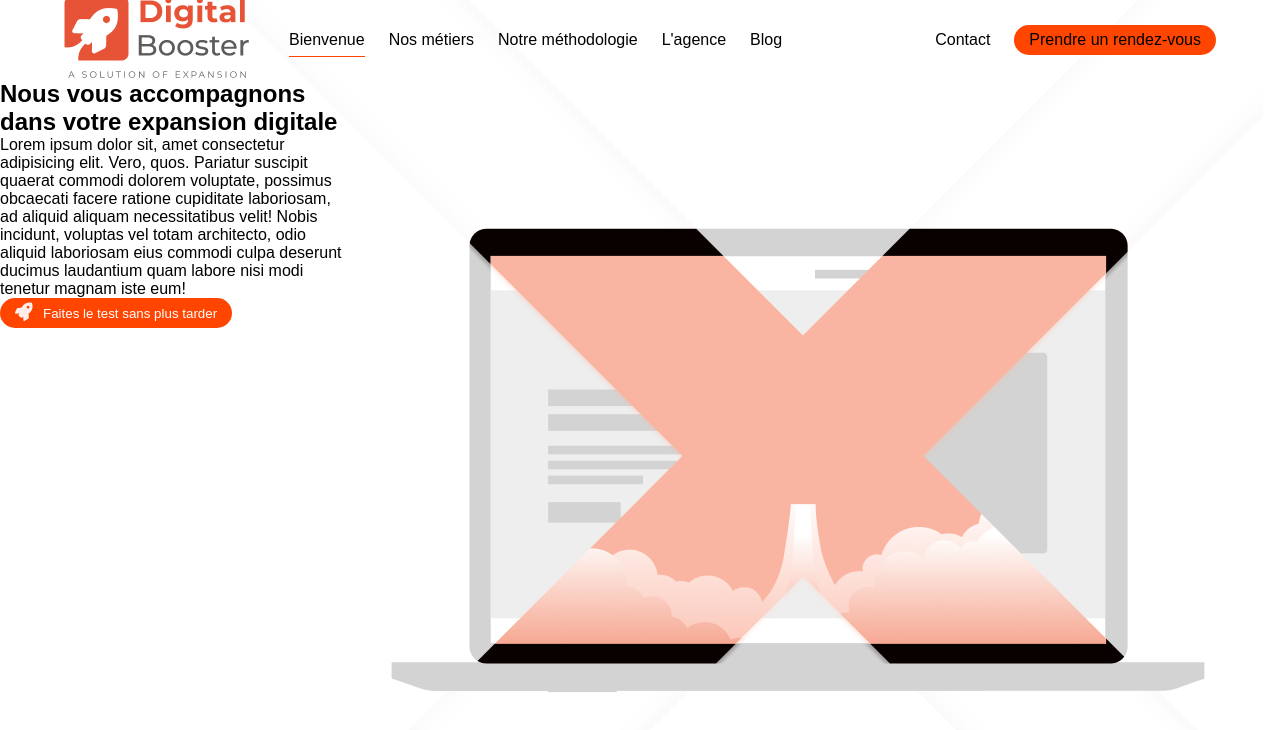
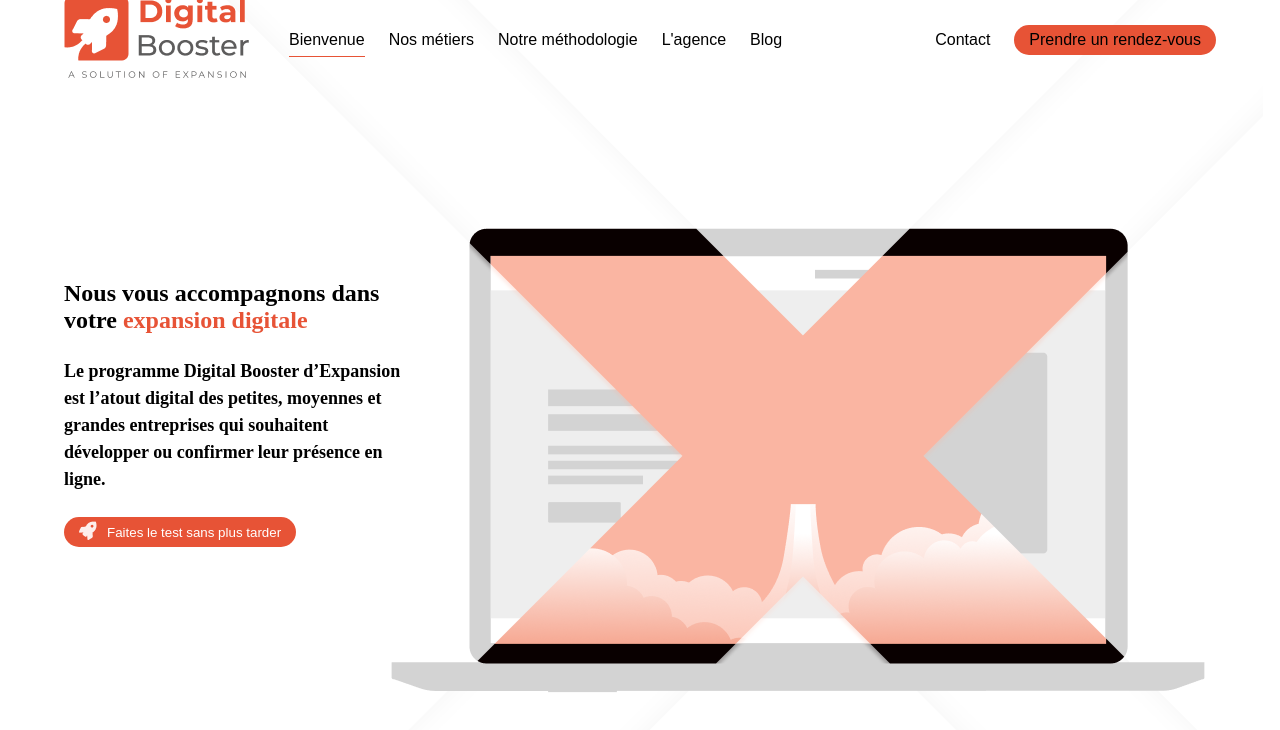
Before and after one commit to jean-christophe-cartiaux/expansion, a React (Vite) app in the folder expension/: page / in a window 1280 px wide. Shown: the top 730 px of the page. Built offline with nearby package versions, Linux system fonts and the light colour scheme.

Commit message:
nav bar fini + descriptif

```diff
--- a/expension/src/component/header/header.css
+++ b/expension/src/component/header/header.css
@@ -5,6 +5,8 @@ nav{
     justify-content: space-between;
     width: 90%;
     z-index: 10;
+    margin-top: 16px;
+    margin-bottom: 16px;
     ul{
         display: flex;
         flex-direction: row;
@@ -14,11 +16,11 @@ nav{
             margin-right: 24px;
             a{
                 padding: 8px 0;
+                border-bottom: 0px solid #e75336;
                 transition: border 10ms ease-out;
             }
             a:hover{
-                border-bottom: 1px solid orangered;
-
+                border-bottom: 1px solid #e75336;
             }
 
         }
@@ -37,7 +39,14 @@ nav{
     }
 }
 .active{
-    border-bottom: 1px solid orangered;
+    border-bottom: 1px solid #e75336;
 
 
 }
+.menu-two {
+    li:last-child{
+        a:hover {
+            border-bottom: 0;
+        }
+    }
+}
--- a/expension/src/component/header/header.jsx
+++ b/expension/src/component/header/header.jsx
@@ -25,7 +25,7 @@ const Header = () => {
                     </li>
                 </ul>
             </div>
-            <ul>
+            <ul className="menu-two">
                 <li>
                     <a href="#">Contact</a>
                 </li>
--- a/expension/src/component/hero/hero.css
+++ b/expension/src/component/hero/hero.css
@@ -10,7 +10,7 @@ section{
     height: 400px;
 }
 .orange{
-    background-color: orangered;
+    background-color: #e75336;
     color:white;
     border:none;
     border-radius: 30px;
@@ -27,3 +27,23 @@ a{
     text-decoration: none;
     color: black;
 }
+.hero-description{
+    margin-top: 100px;
+    margin-left: 32px;
+
+}
+p{
+    margin-top: 24px;
+    margin-bottom: 24px;
+    font-family: "Poppins Light";
+    font-size: 18px;
+    font-style: normal;
+    font-weight: 600;
+    line-height: 150%;
+}
+h2{
+    font-family: "Poppins SemiBold";
+    span{
+        color:#e75336
+    }
+}
--- a/expension/src/component/hero/heroDescription/description.jsx
+++ b/expension/src/component/hero/heroDescription/description.jsx
@@ -5,10 +5,7 @@ const Description = () => {
 
         <div className="hero-description">
             <h2>Nous vous accompagnons dans votre <span>expansion digitale</span></h2>
-            <p>Lorem ipsum dolor sit, amet consectetur adipisicing elit. Vero, quos. Pariatur suscipit quaerat commodi
-                dolorem voluptate, possimus obcaecati facere ratione cupiditate laboriosam, ad aliquid aliquam
-                necessitatibus velit! Nobis incidunt, voluptas vel totam architecto, odio aliquid laboriosam eius
-                commodi culpa deserunt ducimus laudantium quam labore nisi modi tenetur magnam iste eum!</p>
+            <p>Le programme Digital Booster d’Expansion est l’atout digital des petites, moyennes et grandes entreprises qui souhaitent développer ou confirmer leur présence en ligne.</p>
             <button className="orange"><span> <img src={icon}/> </span>Faites le test sans plus tarder
         </button>
         </div>
--- a/expension/src/index.css
+++ b/expension/src/index.css
@@ -28,3 +28,10 @@ header{
     justify-content: center;
 
 }
+main{
+    display: flex;
+    width: 1280px;
+    padding: 100px 32px 0px 32px;
+    align-items: flex-start;
+    gap: 64px;
+}
```
